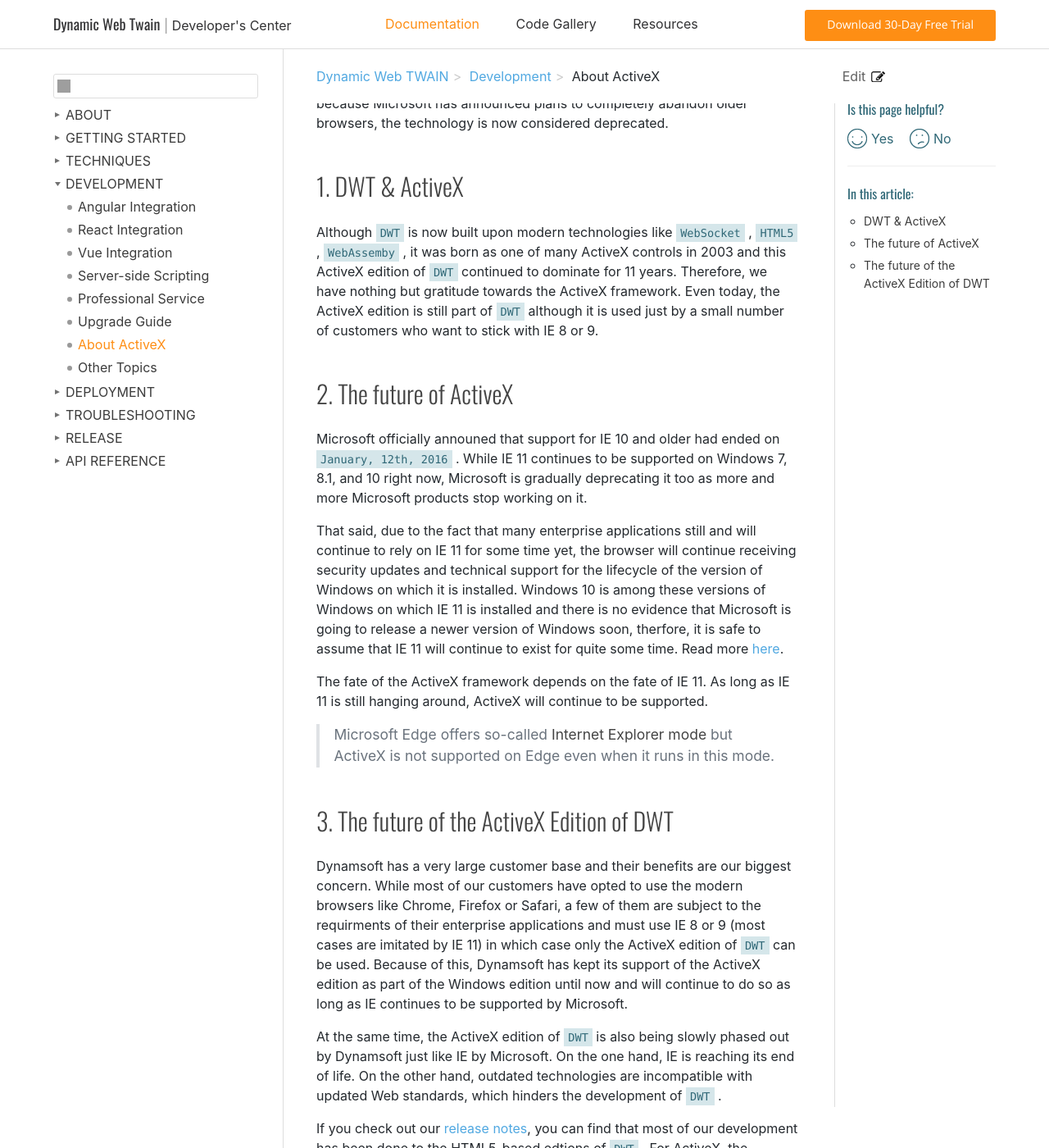
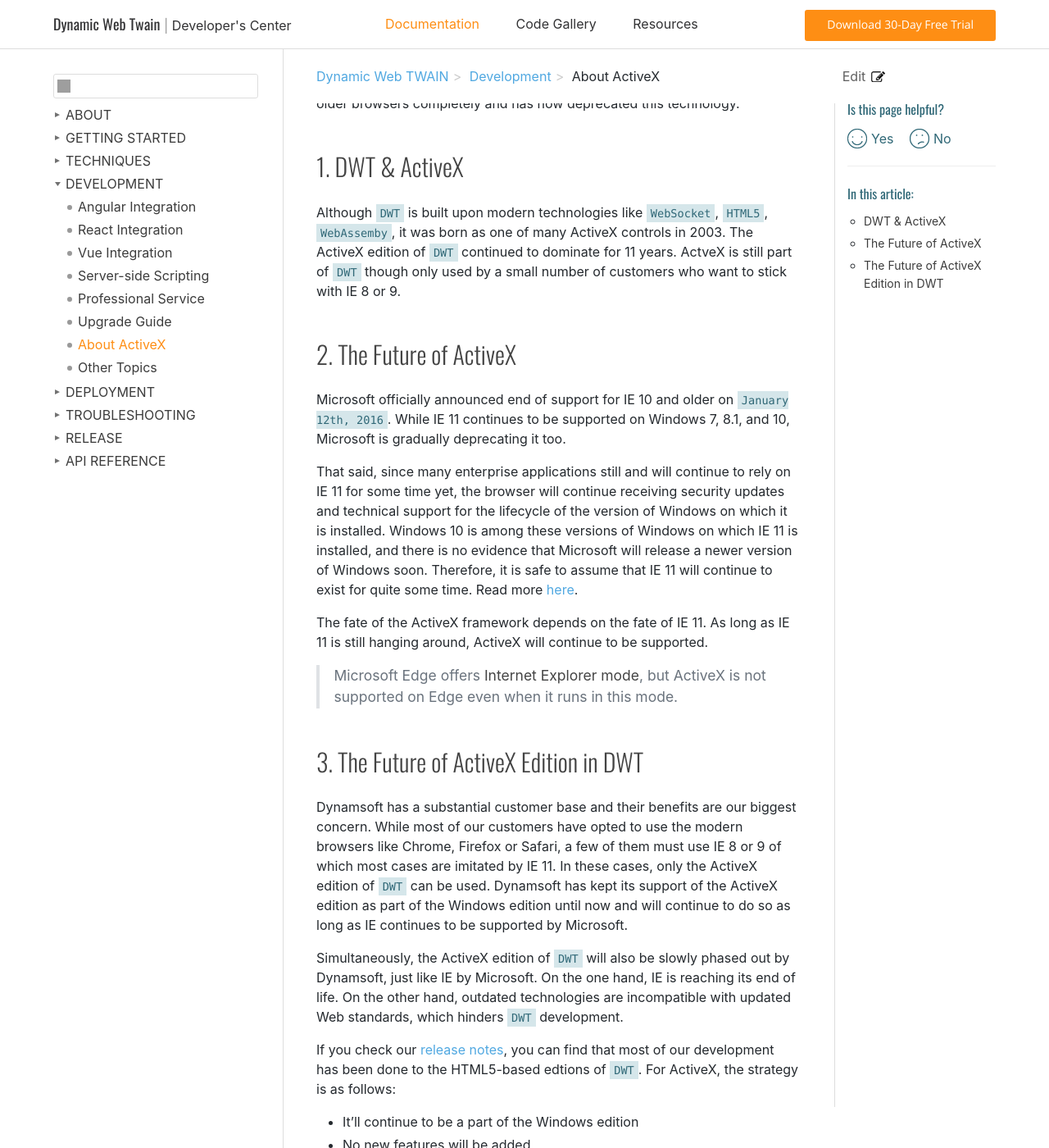
Before and after one commit to ztyyLV/web-twain-docs, a Jekyll site: the page built from indepth/development/activex.md, in a window 1280 px wide and 1400 px high, scrolled down 263 px. Shown: the whole window at 82% size. Built offline with Jekyll 4.4.1, drawn with Linux system fonts in a browser that asks for light colours; comment, search, counter and statistics services are not loaded; some of the changed text lies outside the part shown; grey boxes are pictures that could not be loaded.

Commit message:
Reviewed

```diff
--- a/indepth/development/activex.md
+++ b/indepth/development/activex.md
@@ -7,35 +7,35 @@ breadcrumbText: About AcitveX
 description: Dynamic Web TWAIN SDK Documentation About AcitveX Page
 ---
 
-# About ACTIVEX
+# About ActiveX
 
-**ActiveX** is a software framework created by Microsoft which goes back to the year 1996. It is widely used in Internet Explorer (IE) browser. However, because Microsoft has announced plans to completely abandon older browsers, the technology is now considered deprecated.
+**ActiveX** is a software framework created by Microsoft widely used in Internet Explorer (IE). However, Microsoft has announced plans to end suppport for older browsers completely and has now deprecated this technology.
 
 ## DWT & ActiveX
 
-Although `DWT` is now built upon modern technologies like `WebSocket` , `HTML5` , `WebAssemby` , it was born as one of many ActiveX controls in 2003 and this ActiveX edition of `DWT` continued to dominate for 11 years. Therefore, we have nothing but gratitude towards the ActiveX framework. Even today, the ActiveX edition is still part of `DWT` although it is used just by a small number of customers who want to stick with IE 8 or 9.
+Although `DWT` is built upon modern technologies like `WebSocket`, `HTML5`, `WebAssemby`, it was born as one of many ActiveX controls in 2003. The ActiveX edition of `DWT` continued to dominate for 11 years. ActveX is still part of `DWT` though only used by a small number of customers who want to stick with IE 8 or 9.
 
-## The future of ActiveX
+## The Future of ActiveX
 
-Microsoft officially announed that support for IE 10 and older had ended on `January, 12th, 2016` . While IE 11 continues to be supported on Windows 7, 8.1, and 10 right now, Microsoft is gradually deprecating it too as more and more Microsoft products stop working on it.
+Microsoft officially announced end of support for IE 10 and older on `January 12th, 2016`. While IE 11 continues to be supported on Windows 7, 8.1, and 10, Microsoft is gradually deprecating it too.
 
-That said, due to the fact that many enterprise applications still and will continue to rely on IE 11 for some time yet, the browser will continue receiving security updates and technical support for the lifecycle of the version of Windows on which it is installed. Windows 10 is among these versions of Windows on which IE 11 is installed and there is no evidence that Microsoft is going to release a newer version of Windows soon, therfore, it is safe to assume that IE 11 will continue to exist for quite some time. Read more [here](https://docs.microsoft.com/en-us/lifecycle/faq/internet-explorer-microsoft-edge).
+That said, since many enterprise applications still and will continue to rely on IE 11 for some time yet, the browser will continue receiving security updates and technical support for the lifecycle of the version of Windows on which it is installed. Windows 10 is among these versions of Windows on which IE 11 is installed, and there is no evidence that Microsoft will release a newer version of Windows soon. Therefore, it is safe to assume that IE 11 will continue to exist for quite some time. Read more [here](https://docs.microsoft.com/en-us/lifecycle/faq/internet-explorer-microsoft-edge).
 
 The fate of the ActiveX framework depends on the fate of IE 11. As long as IE 11 is still hanging around, ActiveX will continue to be supported.
 
-> Microsoft Edge offers so-called **Internet Explorer mode** but ActiveX is not supported on Edge even when it runs in this mode.
+> Microsoft Edge offers **Internet Explorer mode**, but ActiveX is not supported on Edge even when it runs in this mode.
 
-## The future of the ActiveX Edition of DWT
+## The Future of ActiveX Edition in DWT
 
-Dynamsoft has a very large customer base and their benefits are our biggest concern. While most of our customers have opted to use the modern browsers like Chrome, Firefox or Safari, a few of them are subject to the requirments of their enterprise applications and must use IE 8 or 9 (most cases are imitated by IE 11) in which case only the ActiveX edition of `DWT` can be used. Because of this, Dynamsoft has kept its support of the ActiveX edition as part of the Windows edition until now and will continue to do so as long as IE continues to be supported by Microsoft.
+Dynamsoft has a substantial customer base and their benefits are our biggest concern. While most of our customers have opted to use the modern browsers like Chrome, Firefox or Safari, a few of them must use IE 8 or 9 of which most cases are imitated by IE 11. In these cases, only the ActiveX edition of `DWT` can be used. Dynamsoft has kept its support of the ActiveX edition as part of the Windows edition until now and will continue to do so as long as IE continues to be supported by Microsoft.
 
-At the same time, the ActiveX edition of `DWT` is also being slowly phased out by Dynamsoft just like IE by Microsoft. On the one hand, IE is reaching its end of life. On the other hand, outdated technologies are incompatible with updated Web standards, which hinders the development of `DWT` .
+Simultaneously, the ActiveX edition of `DWT` will also be slowly phased out by Dynamsoft, just like IE by Microsoft. On the one hand, IE is reaching its end of life. On the other hand, outdated technologies are incompatible with updated Web standards, which hinders `DWT` development.
 
-If you check out our [release notes]({{site.info}}schedule/released.html), you can find that most of our development has been done to the HTML5-based edtions of `DWT` . For ActiveX, the strategy is
+If you check our [release notes]({{site.info}}schedule/released.html), you can find that most of our development has been done to the HTML5-based edtions of `DWT`. For ActiveX, the strategy is as follows:
 
-* It'll continue to be part of the Windows edition
-* No new features will be added to it
+* It'll continue to be a part of the Windows edition
+* No new features will be added
 * If a major bug is found, Dynamsoft will fix it
-* If there is a major feature conflict between two editions, the preference is to change the ActiveX or tag its behaviour as deprecated
+* If there is a major feature conflict between two editions, the preference is to upgrade the ActiveX version or tag its behaviour as deprecated
 
 We encourage customers who are still using the ActiveX edition of `DWT` to consider moving to another edition as soon as possible.
```
Also changed, not shown: about/resources.md (+7 -7 lines).
